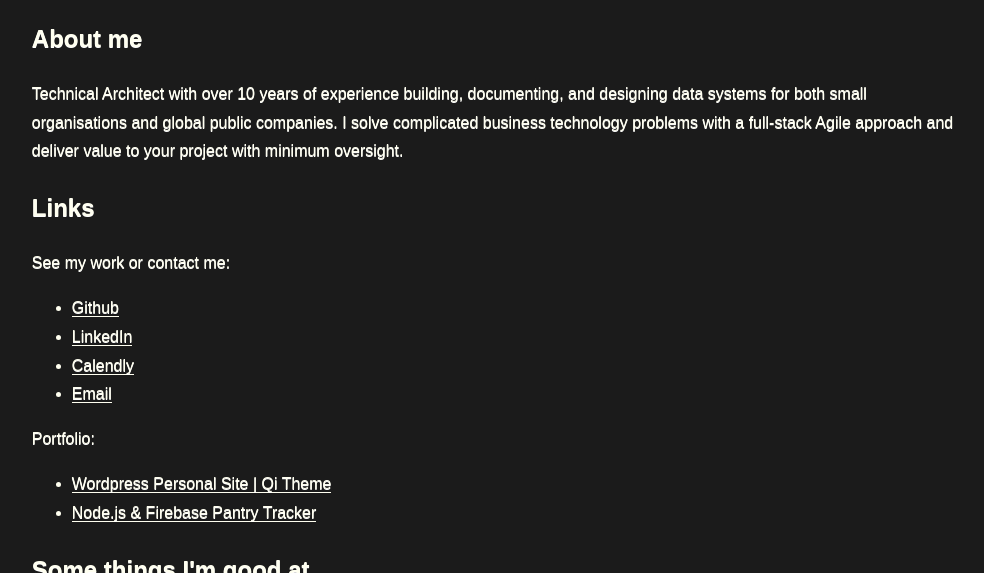
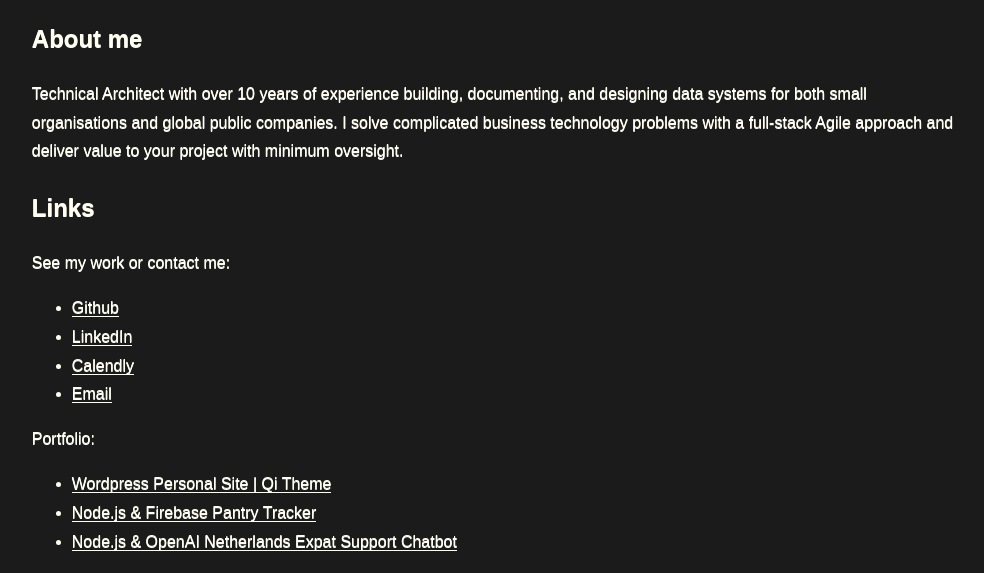
Before and after one commit to gabewin/gabewin_personal_website, a plain HTML site: page index.html in a window 1280 px wide. Shown: the part 175-748 px from the top of the page, without its empty margins (141-1125 px from the left). Drawn offline with Linux system fonts and the light colour scheme.

Commit message:
Update index.html

```diff
--- a/index.html
+++ b/index.html
@@ -35,6 +35,7 @@
             <ul>
                 <li><a href="https://jennifer-goodwin.com/">Wordpress Personal Site | Qi Theme</a></li>
                 <li><a href="https://pantry-tracker-pi02ola7g-gabewins-projects.vercel.app/">Node.js & Firebase Pantry Tracker</a></li>
+                <li><a href="https://customer-support-chatbot-one.vercel.app/">Node.js & OpenAI Netherlands Expat Support Chatbot</a></li>
             </ul>
         </section>
         <section>
```
